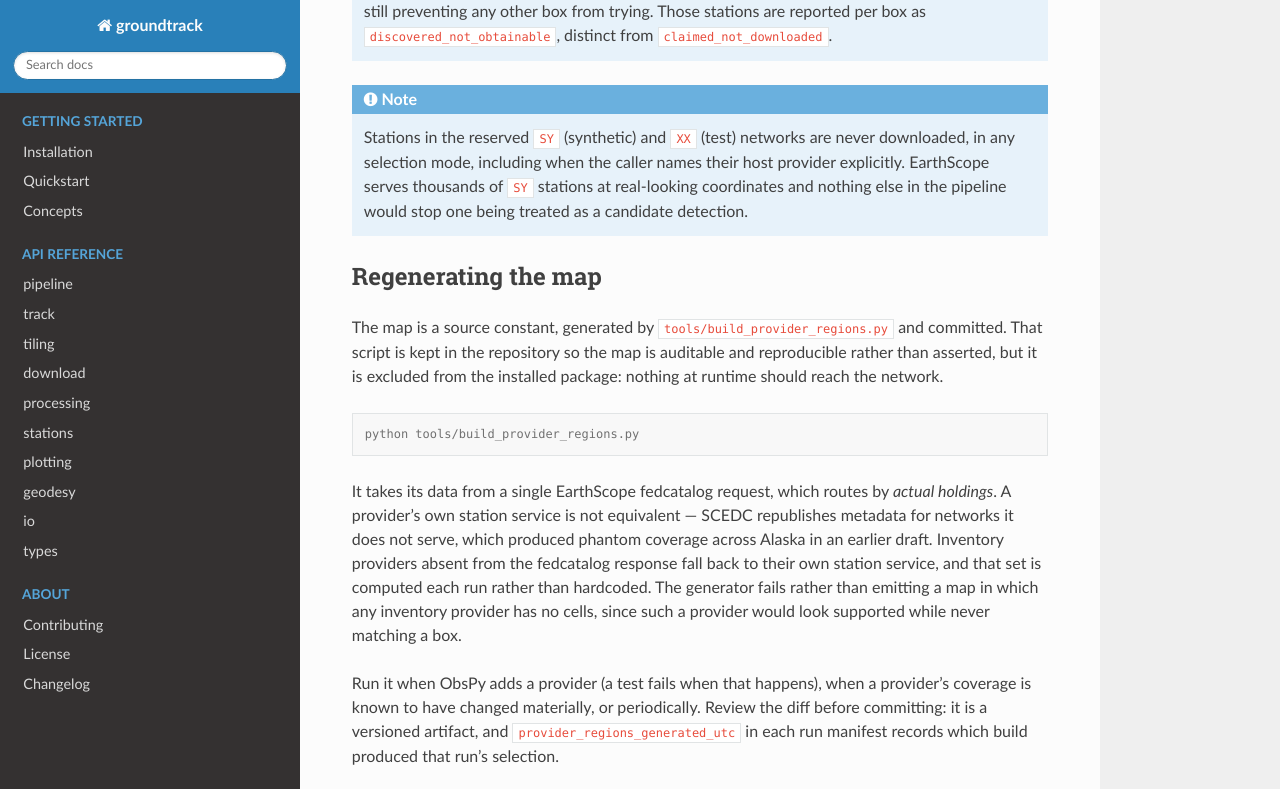
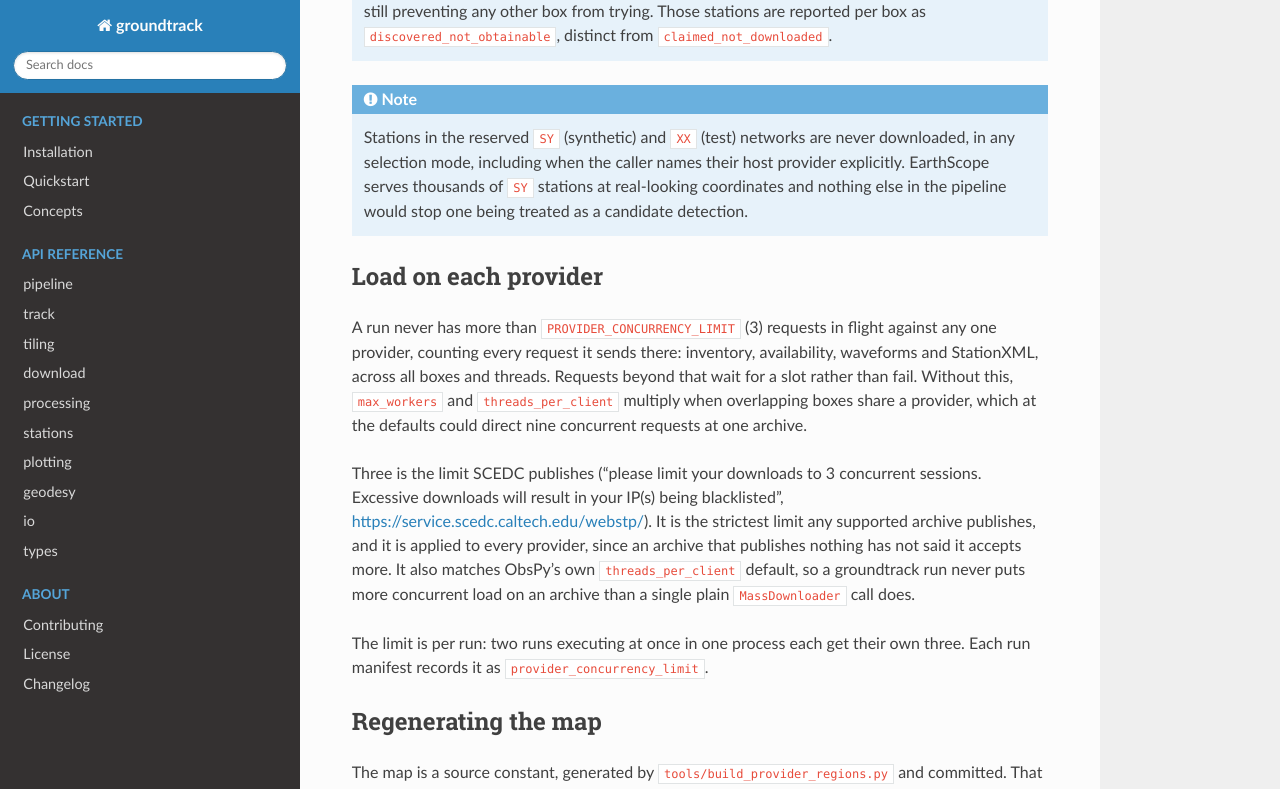
Before and after one commit to jsteinberg34/groundtrack, a Sphinx documentation site: the page built from docs/api/providers.rst, in a window 1280 px wide and 900 px high, scrolled down 2579 px, cut to the strip 0-789 px from the top of the window. Built offline with Sphinx 7.4.7 and the Read the Docs theme 3.1.0, drawn with Linux system fonts in a browser that asks for light colours.

Commit message:
docs: document the per-provider concurrency limit

```diff
--- a/docs/api/download.rst
+++ b/docs/api/download.rst
@@ -15,7 +15,7 @@ Each box writes its output to its own subdirectory (``box_000/``, ``box_001/``,
    A box records **every** station near it in ``logs/filtered_stations.json`` and in ``filtered_station_count``, whether or not it was the box that downloaded them — that list is geometry, and plotting depends on it. What the box actually took responsibility for is reported separately as ``claimed_station_count`` and ``skipped_claimed_elsewhere_count``. A box can legitimately finish with zero waveform files because its neighbours owned all of its stations.
 
 .. note::
-   ``max_workers`` (default 3) controls how many boxes download concurrently, and multiplies against ``threads_per_client`` (default 3) for the total connections opened per data centre — keep both modest, since FDSN providers are shared infrastructure. Which box ends up owning a station near several boxes is **not** deterministic when ``max_workers > 1``; the set of stations downloaded is. Pass ``max_workers=1`` for fully sequential, reproducible ownership.
+   ``max_workers`` (default 3) controls how many boxes download concurrently, and ``threads_per_client`` (default 3) how many download threads each box uses per provider. Neither sets the load on a provider: a run keeps at most three requests in flight against any one provider (``PROVIDER_CONCURRENCY_LIMIT``, SCEDC's published limit), and the rest wait. Which box ends up owning a station near several boxes is **not** deterministic when ``max_workers > 1``; the set of stations downloaded is. Pass ``max_workers=1`` for fully sequential, reproducible ownership.
 
 .. automodule:: groundtrack.download
    :members:
--- a/docs/api/providers.rst
+++ b/docs/api/providers.rst
@@ -75,6 +75,15 @@ The resolved list is ordered by how many stations each provider holds *inside th
 .. note::
    Stations in the reserved ``SY`` (synthetic) and ``XX`` (test) networks are never downloaded, in any selection mode, including when the caller names their host provider explicitly. EarthScope serves thousands of ``SY`` stations at real-looking coordinates and nothing else in the pipeline would stop one being treated as a candidate detection.
 
+Load on each provider
+---------------------
+
+A run never has more than ``PROVIDER_CONCURRENCY_LIMIT`` (3) requests in flight against any one provider, counting every request it sends there: inventory, availability, waveforms and StationXML, across all boxes and threads. Requests beyond that wait for a slot rather than fail. Without this, ``max_workers`` and ``threads_per_client`` multiply when overlapping boxes share a provider, which at the defaults could direct nine concurrent requests at one archive.
+
+Three is the limit SCEDC publishes ("please limit your downloads to 3 concurrent sessions. Excessive downloads will result in your IP(s) being blacklisted", https://service.scedc.caltech.edu/webstp/). It is the strictest limit any supported archive publishes, and it is applied to every provider, since an archive that publishes nothing has not said it accepts more. It also matches ObsPy's own ``threads_per_client`` default, so a groundtrack run never puts more concurrent load on an archive than a single plain ``MassDownloader`` call does.
+
+The limit is per run: two runs executing at once in one process each get their own three. Each run manifest records it as ``provider_concurrency_limit``.
+
 Regenerating the map
 --------------------
 
--- a/docs/concepts.rst
+++ b/docs/concepts.rst
@@ -60,7 +60,7 @@ Ownership is bookkeeping, not geometry. Every box still records all the stations
 Concurrent Boxes
 ----------------
 
-Boxes are independent apart from that shared ownership record, so several download at once (``max_workers``, default 3). Because it multiplies against each downloader's own internal thread pool (``threads_per_client``, default 3) to give the total connections opened against a data centre, both defaults are deliberately conservative — FDSN providers are shared research infrastructure.
+Boxes are independent apart from that shared ownership record, so several download at once (``max_workers``, default 3), each using up to ``threads_per_client`` download threads per provider (default 3). Overlapping boxes often share a provider, so on their own these two settings would multiply into the load on it. Instead, a run never has more than three requests in flight against any one provider, counting every request it sends there across all boxes and threads; requests beyond that wait their turn. Three is the limit SCEDC publishes (exceeding it risks the client's IP being blacklisted), applied to every provider. The limit is per run, so two runs executing at once in one process each get their own allowance. Each run's manifest records it as ``provider_concurrency_limit``.
 
 The set of stations downloaded is identical no matter how many boxes run at a time. Which box ends up owning a station near several boxes is not: with concurrency it depends on which worker claims it first. Use ``max_workers=1`` when reproducible per-box placement matters.
 
```
Also changed, not shown: README.md (+9 -1 lines).
